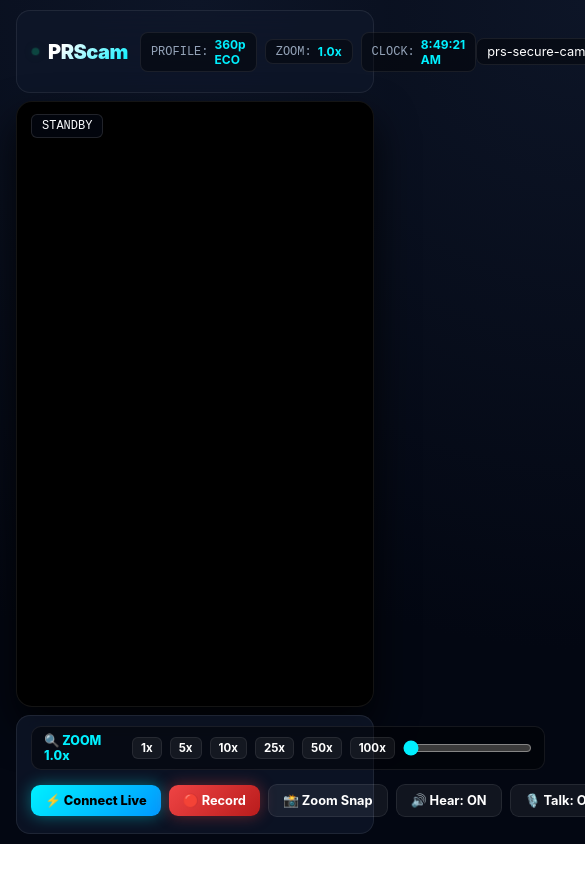
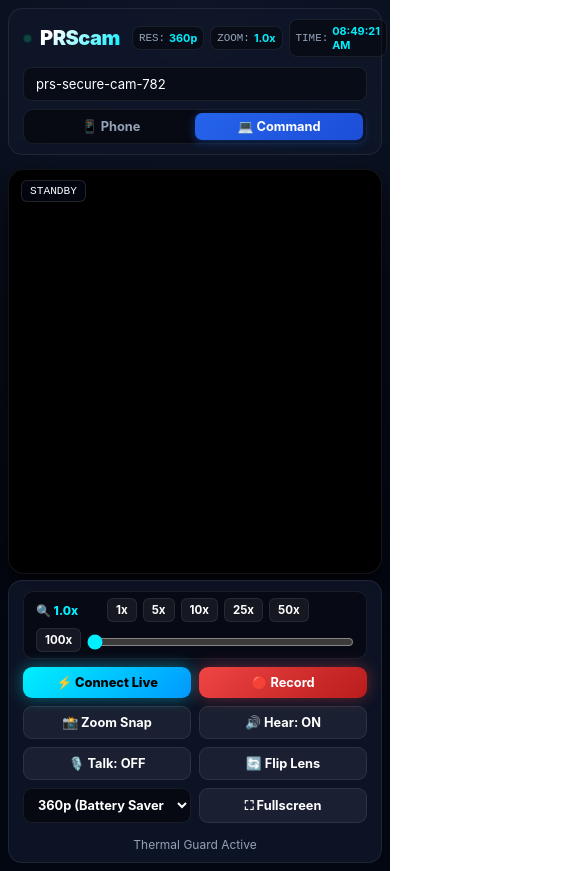
Before and after one commit to technojanlogy/home-cam, a plain HTML site: page index.html in a window 390 px wide. Shown: the top 871 px of the page, 585 px wide, since content can reach past the window. Before the commit the page ends 844 px from the top, so only its background shows below. Drawn offline with Linux system fonts and the light colour scheme.

Commit message:
Update index.html

```diff
--- a/index.html
+++ b/index.html
@@ -4,13 +4,14 @@
   <meta charset="UTF-8" />
   <meta name="viewport" content="width=device-width, initial-scale=1.0, maximum-scale=1.0, user-scalable=no" />
   <meta name="theme-color" content="#030712" />
-  <title>PRScam • Ultra Surveillance & Thermal Guard</title>
+  <title>PRScam • Adaptive Surveillance System</title>
   <script src="https://unpkg.com/peerjs@1.5.2/dist/peerjs.min.js"></script>
   <style>
     :root {
       --bg: #030712;
-      --panel: rgba(15, 23, 42, 0.75);
+      --panel: rgba(15, 23, 42, 0.8);
       --border: rgba(255, 255, 255, 0.08);
+      --border-glow: rgba(0, 240, 255, 0.25);
       --cyan: #00f0ff;
       --cyan-glow: 0 0 16px rgba(0, 240, 255, 0.4);
       --emerald: #10b981;
@@ -21,28 +22,140 @@
       --text-dim: #94a3b8;
     }
 
-    * { box-sizing: border-box; margin: 0; padding: 0; font-family: -apple-system, BlinkMacSystemFont, "SF Pro Display", "Inter", sans-serif; }
+    * { box-sizing: border-box; margin: 0; padding: 0; font-family: -apple-system, BlinkMacSystemFont, "SF Pro Display", "Inter", sans-serif; -webkit-tap-highlight-color: transparent; }
 
     body {
       background: radial-gradient(circle at 50% 0%, #0d1527 0%, var(--bg) 75%);
       color: var(--text);
-      height: 100vh;
-      max-height: 100vh;
-      overflow: hidden;
+      min-height: 100dvh;
       display: flex;
       flex-direction: column;
-      padding: 10px 16px;
+      padding: 10px 14px;
     }
 
+    /* ========================================================
+       DESKTOP & LAPTOP LAYOUT (Default: Zero-Scroll Cockpit)
+       ======================================================== */
+    @media (min-width: 860px) {
+      body {
+        height: 100vh;
+        max-height: 100vh;
+        overflow: hidden;
+      }
+      .top-deck {
+        display: flex;
+        justify-content: space-between;
+        align-items: center;
+      }
+      .dock-row {
+        display: flex;
+        align-items: center;
+        justify-content: space-between;
+        gap: 10px;
+      }
+      .actions-strip {
+        display: flex;
+        gap: 8px;
+        align-items: center;
+      }
+      .main-stage {
+        flex: 1;
+        min-height: 0;
+      }
+    }
+
+    /* ========================================================
+       MOBILE & SMALL TABLET LAYOUT (< 860px)
+       ======================================================== */
+    @media (max-width: 859px) {
+      body {
+        height: auto;
+        overflow-y: auto;
+        padding: 8px;
+      }
+      .top-deck {
+        display: flex;
+        flex-direction: column;
+        gap: 10px;
+      }
+      .brand-group {
+        width: 100%;
+        justify-content: space-between;
+      }
+      .telemetry-strip {
+        width: 100%;
+        display: grid !important;
+        grid-template-columns: repeat(3, 1fr);
+        gap: 4px;
+      }
+      .telemetry-strip .chip {
+        justify-content: center;
+        font-size: 0.68rem;
+        padding: 4px 6px;
+      }
+      .header-controls {
+        width: 100%;
+        flex-direction: column;
+        gap: 8px;
+      }
+      .header-controls input {
+        width: 100% !important;
+      }
+      .mode-switch {
+        width: 100%;
+      }
+      .mode-btn {
+        flex: 1;
+        text-align: center;
+        padding: 10px 6px;
+      }
+      .main-stage {
+        height: 48vh;
+        min-height: 240px;
+        margin: 6px 0;
+      }
+      .dock-row {
+        display: flex;
+        flex-direction: column;
+        gap: 10px;
+      }
+      .zoom-strip {
+        width: 100%;
+        flex-wrap: wrap;
+        gap: 6px;
+      }
+      .zoom-strip input[type=range] {
+        width: 100%;
+        margin-top: 4px;
+      }
+      .actions-strip {
+        display: grid !important;
+        grid-template-columns: repeat(2, 1fr);
+        width: 100%;
+        gap: 8px;
+      }
+      .btn-act {
+        width: 100%;
+        justify-content: center;
+        padding: 12px 10px;
+        font-size: 0.85rem;
+      }
+      select.act-select {
+        width: 100%;
+        padding: 11px 10px;
+        font-size: 0.85rem;
+      }
+    }
+
+    /* ========================================================
+       SHARED COMPONENT STYLES
+       ======================================================== */
     .top-deck {
-      display: flex;
-      justify-content: space-between;
-      align-items: center;
-      padding: 8px 14px;
       background: var(--panel);
       backdrop-filter: blur(20px);
       border: 1px solid var(--border);
       border-radius: 14px;
+      padding: 10px 14px;
       margin-bottom: 8px;
     }
 
@@ -59,14 +172,15 @@
     }
     @keyframes radarPulse { 0%, 100% { opacity: 1; transform: scale(1); } 50% { opacity: 0.3; transform: scale(0.85); } }
 
-    .telemetry-strip { display: flex; gap: 8px; align-items: center; }
+    .telemetry-strip { display: flex; gap: 6px; align-items: center; }
     .chip {
       background: rgba(0,0,0,0.4); border: 1px solid var(--border); padding: 4px 10px;
-      border-radius: 8px; font-size: 0.75rem; font-family: monospace; color: var(--text-dim);
-      display: flex; align-items: center; gap: 6px;
+      border-radius: 8px; font-size: 0.72rem; font-family: monospace; color: var(--text-dim);
+      display: flex; align-items: center; gap: 4px;
     }
     .chip b { color: var(--cyan); }
 
+    .header-controls { display: flex; gap: 8px; align-items: center; }
     .mode-switch {
       display: flex; background: rgba(0,0,0,0.5); border: 1px solid var(--border);
       border-radius: 10px; padding: 3px;
@@ -81,9 +195,9 @@
     }
 
     .main-stage {
-      flex: 1; min-height: 0; display: flex; flex-direction: column;
-      position: relative; border-radius: 16px; overflow: hidden; background: #000;
-      border: 1px solid var(--border); box-shadow: 0 20px 40px rgba(0,0,0,0.8);
+      display: flex; flex-direction: column; position: relative; border-radius: 16px;
+      overflow: hidden; background: #000; border: 1px solid var(--border);
+      box-shadow: 0 20px 40px rgba(0,0,0,0.8);
     }
 
     .video-surface {
@@ -93,47 +207,42 @@
     .video-surface:active { cursor: grabbing; }
 
     .hud-header {
-      position: absolute; top: 12px; left: 14px; right: 14px;
+      position: absolute; top: 10px; left: 12px; right: 12px;
       display: flex; justify-content: space-between; align-items: center;
       z-index: 10; pointer-events: none;
     }
     .hud-tag {
       background: rgba(3, 7, 18, 0.75); backdrop-filter: blur(10px);
-      border: 1px solid rgba(255, 255, 255, 0.12); padding: 4px 10px;
-      border-radius: 6px; font-size: 0.75rem; font-family: monospace;
+      border: 1px solid rgba(255, 255, 255, 0.12); padding: 4px 8px;
+      border-radius: 6px; font-size: 0.7rem; font-family: monospace;
     }
     .rec-flag { color: var(--danger); font-weight: 800; display: flex; align-items: center; gap: 6px; }
-    .rec-dot { width: 8px; height: 8px; background: var(--danger); border-radius: 50%; animation: blink 1s infinite; }
+    .rec-dot { width: 7px; height: 7px; background: var(--danger); border-radius: 50%; animation: blink 1s infinite; }
     @keyframes blink { 50% { opacity: 0; } }
 
     .cc-ticker {
-      position: absolute; bottom: 14px; left: 10%; right: 10%;
+      position: absolute; bottom: 12px; left: 8px; right: 8px;
       background: rgba(3, 7, 18, 0.9); backdrop-filter: blur(16px);
-      border: 1px solid rgba(255, 240, 0, 0.3); padding: 8px 18px;
-      border-radius: 12px; color: #ffe600; font-size: 0.95rem; font-weight: 700;
-      text-align: center; z-index: 15; pointer-events: none; box-shadow: 0 4px 25px rgba(0,0,0,0.9);
+      border: 1px solid rgba(255, 240, 0, 0.35); padding: 8px 14px;
+      border-radius: 10px; color: #ffe600; font-size: 0.88rem; font-weight: 700;
+      text-align: center; z-index: 15; pointer-events: none; box-shadow: 0 4px 20px rgba(0,0,0,0.9);
     }
 
     .command-deck {
       background: var(--panel); backdrop-filter: blur(20px); border: 1px solid var(--border);
-      border-radius: 14px; padding: 10px 14px; margin-top: 8px; display: flex;
-      flex-direction: column; gap: 8px;
+      border-radius: 14px; padding: 10px 14px; display: flex; flex-direction: column; gap: 8px;
     }
 
-    .dock-row { display: flex; align-items: center; justify-content: space-between; gap: 10px; }
-
     .zoom-strip {
-      flex: 1; display: flex; align-items: center; gap: 8px; background: rgba(0,0,0,0.4);
+      flex: 1; display: flex; align-items: center; gap: 6px; background: rgba(0,0,0,0.4);
       padding: 6px 12px; border-radius: 10px; border: 1px solid var(--border);
     }
     .zoom-strip input[type=range] { flex: 1; accent-color: var(--cyan); cursor: pointer; }
     .zoom-chip {
       background: rgba(255,255,255,0.06); border: 1px solid var(--border);
-      color: #fff; padding: 3px 8px; border-radius: 6px; font-size: 0.72rem; font-weight: 700; cursor: pointer;
+      color: #fff; padding: 4px 8px; border-radius: 6px; font-size: 0.72rem; font-weight: 700; cursor: pointer;
     }
     .zoom-chip:hover { border-color: var(--cyan); color: var(--cyan); }
-
-    .actions-strip { display: flex; gap: 8px; align-items: center; }
 
     .btn-act {
       display: inline-flex; align-items: center; gap: 6px; padding: 8px 14px; border-radius: 9px;
@@ -148,17 +257,16 @@
 
     select.act-select {
       background: rgba(0,0,0,0.5); color: #fff; border: 1px solid var(--border);
-      padding: 7px 10px; border-radius: 9px; font-size: 0.8rem; font-weight: 700; outline: none; cursor: pointer;
+      padding: 8px 10px; border-radius: 9px; font-size: 0.8rem; font-weight: 700; outline: none; cursor: pointer;
     }
-    select.act-select:focus { border-color: var(--cyan); }
 
     #stealthHider {
       position: fixed; top: 0; left: 0; width: 100vw; height: 100vh;
       background: #000000 !important; z-index: 2147483647; display: flex;
       flex-direction: column; align-items: center; justify-content: flex-end;
-      padding-bottom: 25px; cursor: pointer;
+      padding-bottom: 30px; cursor: pointer;
     }
-    #stealthHider p { color: #1e1e1e; font-size: 0.75rem; user-select: none; }
+    #stealthHider p { color: #1e1e1e; font-size: 0.78rem; user-select: none; }
     .hidden { display: none !important; }
 
     .main-stage:fullscreen { width: 100vw; height: 100vh; border-radius: 0; border: none; }
@@ -166,9 +274,9 @@
 </head>
 <body>
 
-  <!-- 100% PITCH BLACK BATTERY SAVER -->
+  <!-- PITCH BLACK FULLSCREEN -->
   <div id="stealthHider" class="hidden" onclick="exitStealth()">
-    <p>⚡ PRScam Thermal Guard Active • Tap anywhere to wake</p>
+    <p>⚡ PRScam Stealth Active • Tap anywhere to wake</p>
   </div>
 
   <!-- TOP DECK -->
@@ -176,17 +284,17 @@
     <div class="brand-group">
       <div class="brand-logo"><span class="status-beacon"></span> PRScam</div>
       <div class="telemetry-strip">
-        <span class="chip">PROFILE: <b id="statRes">360p ECO</b></span>
+        <span class="chip">RES: <b id="statRes">360p</b></span>
         <span class="chip">ZOOM: <b id="statZoom">1.0x</b></span>
-        <span class="chip">CLOCK: <b id="statClock">00:00:00</b></span>
+        <span class="chip">TIME: <b id="statClock">00:00</b></span>
       </div>
     </div>
 
-    <div style="display: flex; gap: 10px; align-items: center;">
-      <input type="text" id="secretKey" value="prs-secure-cam-782" style="background: rgba(0,0,0,0.4); border: 1px solid var(--border); padding: 5px 10px; border-radius: 8px; color:#fff; font-size: 0.8rem; width: 140px;" placeholder="Secret Key" />
+    <div class="header-controls">
+      <input type="text" id="secretKey" value="prs-secure-cam-782" style="background: rgba(0,0,0,0.4); border: 1px solid var(--border); padding: 8px 12px; border-radius: 8px; color:#fff; font-size: 0.82rem; width: 150px;" placeholder="Secret Key" />
       <div class="mode-switch">
-        <button class="mode-btn" id="tabCam" onclick="switchMode('camera')">📱 Home Phone</button>
-        <button class="mode-btn active" id="tabView" onclick="switchMode('viewer')">💻 Office Command</button>
+        <button class="mode-btn" id="tabCam" onclick="switchMode('camera')">📱 Phone</button>
+        <button class="mode-btn active" id="tabView" onclick="switchMode('viewer')">💻 Command</button>
       </div>
     </div>
   </div>
@@ -205,10 +313,10 @@
   <!-- COMMAND DECK (DOCK) -->
   <div class="command-deck">
 
-    <!-- ROW 1: 100x ZOOM SLIDER -->
+    <!-- 100x ZOOM SLIDER & CHIPS -->
     <div class="dock-row">
       <div class="zoom-strip">
-        <span style="font-size: 0.78rem; font-weight: 800; min-width: 80px; color:var(--cyan);">🔍 ZOOM <span id="zoomReadout">1.0x</span></span>
+        <span style="font-size: 0.75rem; font-weight: 800; min-width: 65px; color:var(--cyan);">🔍 <span id="zoomReadout">1.0x</span></span>
         <button class="zoom-chip" onclick="setZoom(1)">1x</button>
         <button class="zoom-chip" onclick="setZoom(5)">5x</button>
         <button class="zoom-chip" onclick="setZoom(10)">10x</button>
@@ -219,7 +327,7 @@
       </div>
     </div>
 
-    <!-- ROW 2: ACTIONS & THERMAL CONTROLS -->
+    <!-- ACTIONS ROW -->
     <div class="dock-row">
 
       <!-- CONTROLS FOR OFFICE VIEWER -->
@@ -231,14 +339,13 @@
         <button class="btn-act" id="talkBtn" onclick="toggleTalk()">🎙️ Talk: OFF</button>
         <button class="btn-act" onclick="remoteFlipCamera()">🔄 Flip Lens</button>
 
-        <!-- REMOTE RESOLUTION & THERMAL SELECTOR -->
         <select class="act-select" id="remoteResSelect" onchange="remoteChangeQuality(this.value)">
-          <optgroup label="❄️ Thermal Saver (Phone Thanda Rahega)">
-            <option value="240">240p (Zero-Heat 15FPS)</option>
+          <optgroup label="❄️ Thermal Saver (Thanda Rahega)">
+            <option value="240">240p (Zero-Heat)</option>
             <option value="360" selected>360p (Battery Saver)</option>
             <option value="480">480p (SD Balanced)</option>
           </optgroup>
-          <optgroup label="🔥 High Definition (Inspection Mode)">
+          <optgroup label="🔥 High Definition">
             <option value="720">720p HD</option>
             <option value="1080">1080p Full HD</option>
             <option value="4k">4K Ultra HD</option>
@@ -256,10 +363,9 @@
           <option value="user">Front Camera</option>
         </select>
 
-        <!-- INITIAL QUALITY SELECTION -->
         <select class="act-select" id="initialQuality">
-          <option value="360" selected>❄️ 360p (Battery & Cool Mode)</option>
-          <option value="240">❄️ 240p (Zero-Heat Minimal)</option>
+          <option value="360" selected>❄️ 360p (Cool Mode)</option>
+          <option value="240">❄️ 240p (Zero-Heat)</option>
           <option value="480">480p (Standard)</option>
           <option value="720">720p (HD)</option>
           <option value="1080">1080p (Full HD)</option>
@@ -274,7 +380,7 @@
         <button class="btn-act" onclick="enterStealth()">🔋 100% Black Screen</button>
       </div>
 
-      <div style="font-size: 0.78rem; color: var(--text-dim);" id="systemMsg">Thermal Guard Active</div>
+      <div style="font-size: 0.75rem; color: var(--text-dim); text-align: center; width: 100%; margin-top: 4px;" id="systemMsg">Thermal Guard Active</div>
     </div>
   </div>
 
@@ -282,7 +388,7 @@
 
   <script>
     setInterval(() => {
-      document.getElementById('statClock').textContent = new Date().toLocaleTimeString();
+      document.getElementById('statClock').textContent = new Date().toLocaleTimeString([], { hour: '2-digit', minute: '2-digit', second: '2-digit' });
     }, 1000);
 
     const peerConfig = {
@@ -321,9 +427,8 @@
     let recognition = null;
     let ccTimeout = null;
 
-    // Camera Broadcaster State
     let currentFacing = 'environment';
-    let currentQuality = '360'; // Default to Cool/Battery Saver mode!
+    let currentQuality = '360';
 
     function switchMode(mode) {
       const isCam = mode === 'camera';
@@ -333,9 +438,6 @@
       document.getElementById('viewerActions').classList.toggle('hidden', isCam);
     }
 
-    // ==========================================
-    // 100% BLACK SCREEN + GPU SLEEP
-    // ==========================================
     async function enterStealth() {
       const el = document.documentElement;
       try {
@@ -343,10 +445,7 @@
         else if (el.webkitRequestFullscreen) await el.webkitRequestFullscreen();
       } catch (e) {}
 
-      // Pause local video rendering to cool down mobile GPU!
-      const vid = document.getElementById('liveVideo');
-      vid.style.visibility = 'hidden';
-
+      document.getElementById('liveVideo').style.visibility = 'hidden';
       document.getElementById('stealthHider').classList.remove('hidden');
     }
 
@@ -356,40 +455,27 @@
         else if (document.webkitExitFullscreen) await document.webkitExitFullscreen();
       } catch (e) {}
 
-      const vid = document.getElementById('liveVideo');
-      vid.style.visibility = 'visible';
-
+      document.getElementById('liveVideo').style.visibility = 'visible';
       document.getElementById('stealthHider').classList.add('hidden');
     }
 
-    // ==========================================
-    // THERMAL & BATTERY OPTIMIZED CONSTRAINTS
-    // ==========================================
     function getConstraints(facing, quality) {
-      let width = 640, height = 360, fps = 15; // Default 360p @ 15fps (Zero heat)
+      let width = 640, height = 360, fps = 15;
 
-      if (quality === '240') {
-        width = 426; height = 240; fps = 15;
-      } else if (quality === '360') {
-        width = 640; height = 360; fps = 15;
-      } else if (quality === '480') {
-        width = 854; height = 480; fps = 20;
-      } else if (quality === '720') {
-        width = 1280; height = 720; fps = 24;
-      } else if (quality === '1080') {
-        width = 1920; height = 1080; fps = 30;
-      } else if (quality === '4k') {
-        width = 3840; height = 2160; fps = 30;
-      } else if (quality === '8k') {
-        width = 7680; height = 4320; fps = 30;
-      }
+      if (quality === '240') { width = 426; height = 240; fps = 15; }
+      else if (quality === '360') { width = 640; height = 360; fps = 15; }
+      else if (quality === '480') { width = 854; height = 480; fps = 20; }
+      else if (quality === '720') { width = 1280; height = 720; fps = 24; }
+      else if (quality === '1080') { width = 1920; height = 1080; fps = 30; }
+      else if (quality === '4k') { width = 3840; height = 2160; fps = 30; }
+      else if (quality === '8k') { width = 7680; height = 4320; fps = 30; }
 
       return {
         video: {
           facingMode: facing,
           width: { ideal: width },
           height: { ideal: height },
-          frameRate: { ideal: fps, max: fps } // Capping frame rate cools down the phone!
+          frameRate: { ideal: fps, max: fps }
         },
         audio: { echoCancellation: true, noiseSuppression: true }
       };
@@ -612,21 +698,33 @@
       setZoom(zoomLevel + delta);
     }, { passive: false });
 
-    stage.addEventListener('mousedown', (e) => {
+    // Touch & Mouse Drag to Pan
+    function handleDragStart(x, y) {
       if (zoomLevel <= 1) return;
       isDragging = true;
-      startX = e.clientX - panX;
-      startY = e.clientY - panY;
-    });
+      startX = x - panX;
+      startY = y - panY;
+    }
 
-    window.addEventListener('mousemove', (e) => {
+    function handleDragMove(x, y) {
       if (!isDragging) return;
-      panX = e.clientX - startX;
-      panY = e.clientY - startY;
+      panX = x - startX;
+      panY = y - startY;
       applyTransform();
-    });
+    }
 
+    stage.addEventListener('mousedown', (e) => handleDragStart(e.clientX, e.clientY));
+    window.addEventListener('mousemove', (e) => handleDragMove(e.clientX, e.clientY));
     window.addEventListener('mouseup', () => { isDragging = false; });
+
+    // Mobile Touch Drag
+    stage.addEventListener('touchstart', (e) => {
+      if (e.touches.length === 1) handleDragStart(e.touches[0].clientX, e.touches[0].clientY);
+    }, { passive: true });
+    window.addEventListener('touchmove', (e) => {
+      if (e.touches.length === 1) handleDragMove(e.touches[0].clientX, e.touches[0].clientY);
+    }, { passive: true });
+    window.addEventListener('touchend', () => { isDragging = false; });
 
     // ==========================================
     // ZOOMED SNAPSHOT & RECORDING
@@ -667,10 +765,12 @@
 
       if (!isRecording) {
         recordedBlobs = [];
+        let streamToRecord = video.srcObject;
+
         let options = { mimeType: 'video/webm;codecs=vp8,opus' };
         if (!MediaRecorder.isTypeSupported(options.mimeType)) options = { mimeType: 'video/mp4' };
 
-        try { mediaRecorder = new MediaRecorder(video.srcObject, options); }
+        try { mediaRecorder = new MediaRecorder(streamToRecord, options); }
         catch (e) { return alert("Record error: " + e.message); }
 
         mediaRecorder.ondataavailable = (e) => { if (e.data.size > 0) recordedBlobs.push(e.data); };
```
